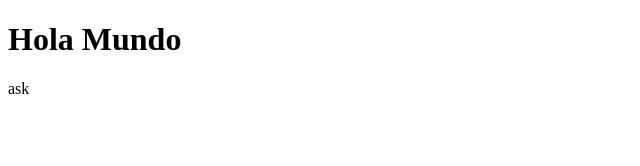
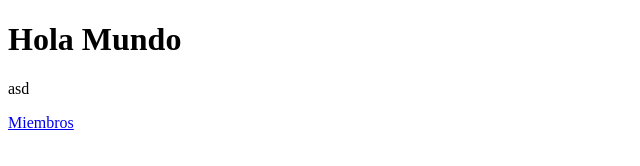
Before and after one commit to lanaroua/lanaroua.github.io, a plain HTML site: page index.html in a window 1280 px wide. Shown: the full height of the page, 0-640 px from the left. Drawn offline with Linux system fonts and the light colour scheme.

Commit message:
index.html

```diff
--- a/index.html
+++ b/index.html
@@ -3,7 +3,7 @@
 <body>
 
   <h1>Hola Mundo</h1>
-  <p>ask</p>
-
+  <p>asd</p>
+    <a href="https://lanaroua.github.io/miembros/">Miembros</a>
 </body>
 </html>
```
